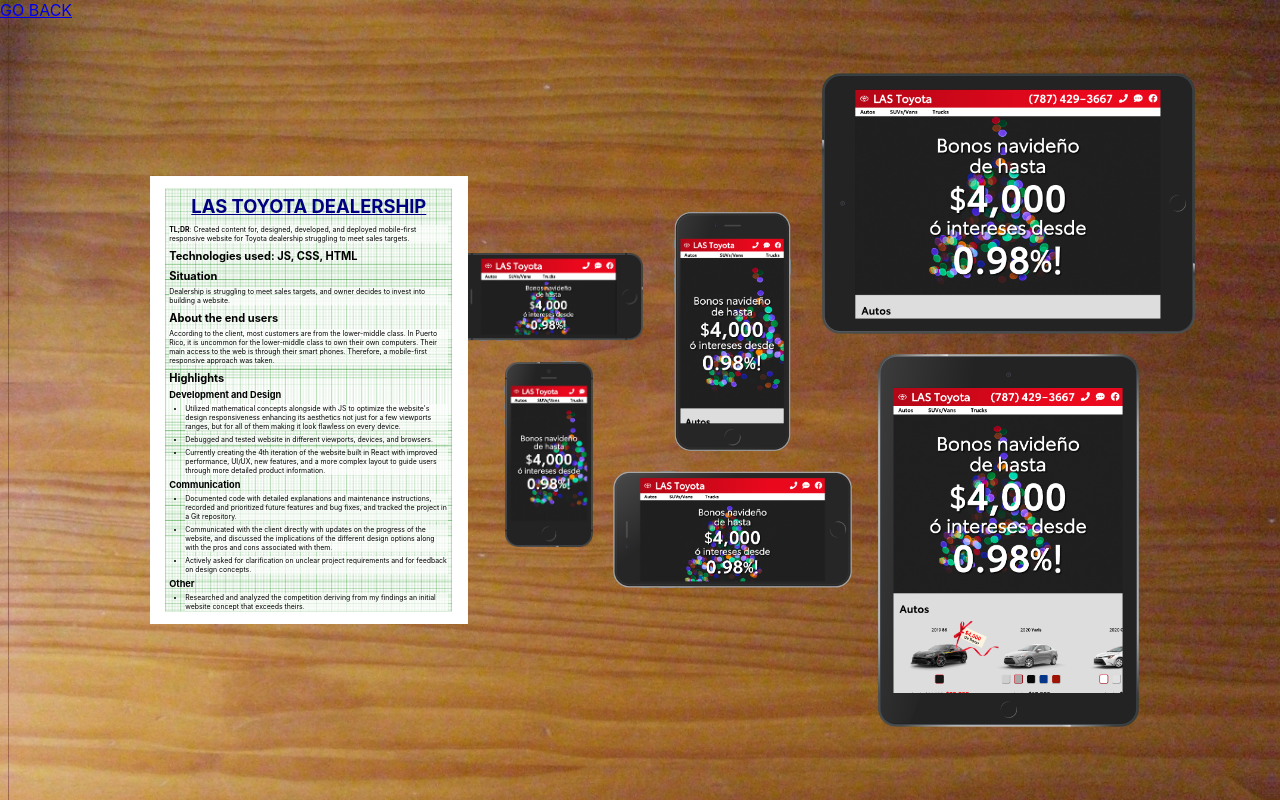
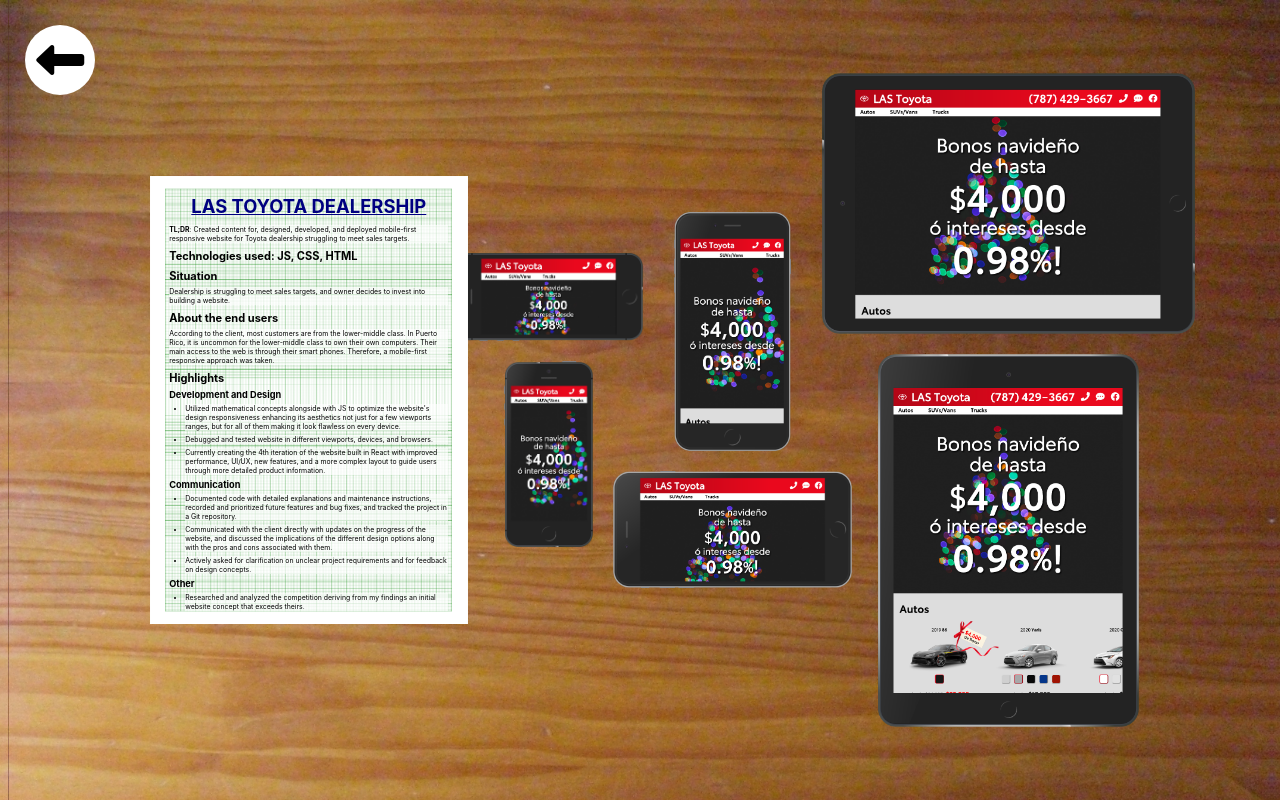
Before and after one commit to sotobry/personal-website-2, a React (Create React App) app in the folder my-app/: page /projects in a window 1280 px wide. Built offline with nearby package versions, Linux system fonts and the light colour scheme.

Commit message:
Styles the 'Go Back' button to be an arrow button.

```diff
--- a/my-app/src/views/EducationView.js
+++ b/my-app/src/views/EducationView.js
@@ -18,7 +18,25 @@
 	);
 	return (
 		<>
-			<Link to='/'>GO BACK</Link>
+			<Link to='/'
+				style={{
+					fontSize: '3rem',
+					// padding: '4rem',
+					backgroundColor: 'white',
+					position: 'absolute',
+					top: 25,
+					left: 25,
+					display: 'flex',
+					width: 50,
+					height: 50,
+					justifyContent: 'center',
+					alignItems: 'center',
+					textDecoration: 'none',
+					borderRadius: '50%',
+					padding: '2.2rem',
+					color: 'black'
+				}}
+			><i class="fas fa-long-arrow-alt-left"></i></Link>
 			<Paper scale={0.7}>
 				<ul>
 					{education}
--- a/my-app/src/views/ProjectsView.js
+++ b/my-app/src/views/ProjectsView.js
@@ -2,7 +2,7 @@
 import { Link } from 'react-router-dom';
 import { LASTAppleDevicesData, LASToyotaData } from '../data/projectsData';
 import styled from 'styled-components';
-import { zoom } from '../zoom';
+// import { zoom } from '../zoom';
 import { GraphPaper } from '../components/GraphPaper';
 
 const DeviceGroups = styled.div`
@@ -53,7 +53,25 @@
 
 	return (
 		<>
-			<Link to='/'>GO BACK</Link>
+			<Link to='/'
+				style={{
+					fontSize: '3rem',
+					// padding: '4rem',
+					backgroundColor: 'white',
+					position: 'absolute',
+					top: 25,
+					left: 25,
+					display: 'flex',
+					width: 50,
+					height: 50,
+					justifyContent: 'center',
+					alignItems: 'center',
+					textDecoration: 'none',
+					borderRadius: '50%',
+					padding: '2.2rem',
+					color: 'black'
+				}}
+			><i class="fas fa-long-arrow-alt-left"></i></Link>
 			<GraphPaper
 				scale={0.4}
 				data={LASToyotaData} />
```
